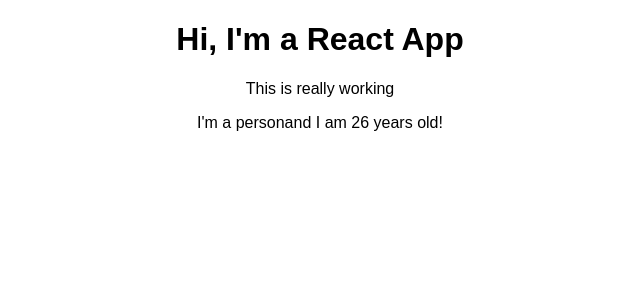
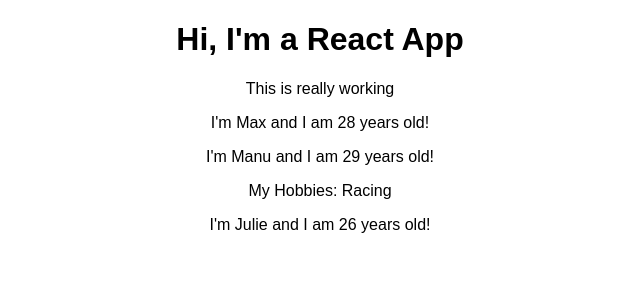
Before and after one commit to ikiru/reactguide, a React (Create React App) app: page / in a window 1280 px wide. Shown: the top 300 px of the page, without its empty margins (320-960 px from the left). Built offline with nearby package versions, Linux system fonts and the light colour scheme.

Commit message:
added props and childrens

```diff
--- a/src/App.js
+++ b/src/App.js
@@ -8,10 +8,11 @@
       <div className="App">
         <h1>Hi, I'm a React App</h1>
         <p>This is really working</p>
-        <Person />
+        <Person name='Max' age='28'/>
+        <Person name='Manu' age='29'>My Hobbies: Racing </Person>
+        <Person name='Julie' age='26'/>
       </div>
     );
-    // return React.createElement('div', {className:'App'}, React.createElement('h1',null,'DOES THIS WORK NOW?'))
   }
 }
 
--- a/src/Person/Person.js
+++ b/src/Person/Person.js
@@ -1,7 +1,14 @@
 import React from 'react';
 
-const person = () => {
-    return <p>I'm a personand I am {Math.floor(Math.random() * 30)} years old!</p>
+
+
+const person = (props) => {
+    return (
+        <div>
+            <p>I'm {props.name} and I am {props.age} years old!</p>
+            <p>{props.children}</p>
+        </div>
+    )
 }
 
 export default person;
```
